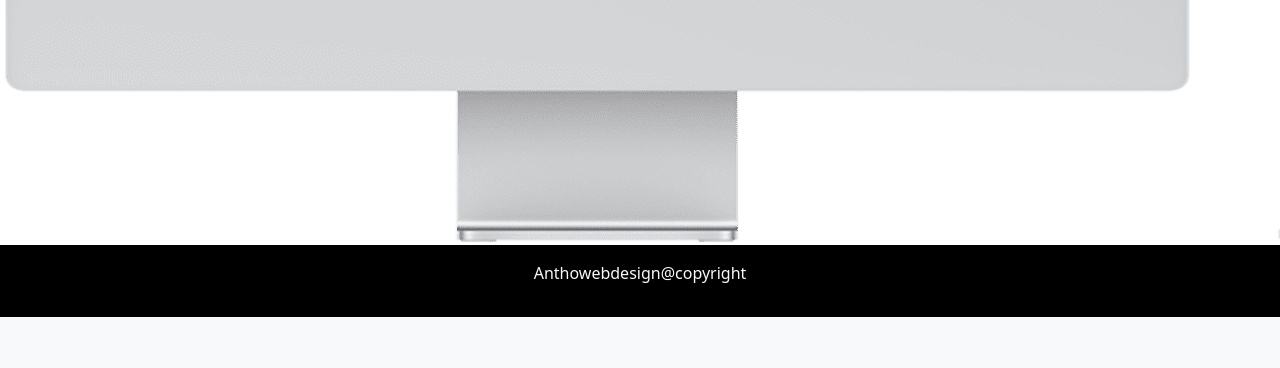
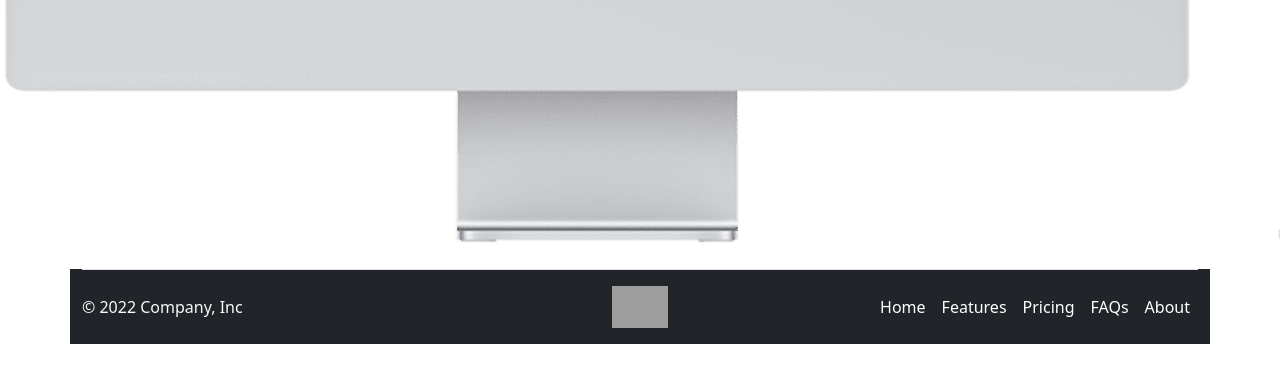
Before and after one commit to Antho-Webdesign/RepareToutSeul, a Django app: a page that uses templates/base.html in a window 1280 px wide; the page is wider, and only the part inside the window is pictured. Shown: the part 1227-1595 px from the top of that part. Before the commit the page ends 1544 px from the top of that part, so only its background shows below. Run offline with Django 4.2, Linux system fonts and the light colour scheme; data comes from the database, SQL or seed files in the repository; both versions use the stored data as it was after the commit; some libraries are stand-ins or nearby versions; grey boxes are pictures that could not be loaded.

Commit message:
footer ok

```diff
--- a/device/models.py
+++ b/device/models.py
@@ -1,4 +1,5 @@
 from django.db import models
+from django.urls import reverse
 from django.utils.text import slugify
 
 
@@ -14,6 +15,9 @@ class Category(models.Model):
 
     def __str__(self):
         return self.name
+
+    def get_absolute_url(self):
+        return reverse('category_detail', args=[str(self.slug)])
 
 
 class Marques(models.Model):
--- a/device/views.py
+++ b/device/views.py
@@ -25,7 +25,6 @@ class CategoryListView(ListView):
         return context
 
 
-
 class CategoryDetailView(DetailView):
     model = Category
     template_name = 'device/category_detail.html'
@@ -33,7 +32,7 @@ class CategoryDetailView(DetailView):
 
     def get_context_data(self, **kwargs):
         context = super().get_context_data(**kwargs)
-        alug = self.kwargs.get('slug') # Récupère le slug de la catégorie dans l'URL
+        alug = self.kwargs.get('slug')  # Récupère le slug de la catégorie dans l'URL
         context['appareils'] = Appareils.objects.filter(category__slug=alug)
         return context
 
--- a/templates/base.html
+++ b/templates/base.html
@@ -36,9 +36,8 @@
 
 {% block content %} {% endblock %}
 
-<footer class="p-3" style="background: black">
+<div class="container bg-dark text text-light">
     {% include 'includes/footer.html' %}
-</footer>
-
+</div>
 </body>
 </html>
--- a/templates/includes/footer.html
+++ b/templates/includes/footer.html
@@ -1,6 +1,41 @@
 
 {% block content %}
-<div>
-    <p class="text-light text-center">Anthowebdesign@copyright</p>
-</div>
+ <style>
+
+a.col-md-4 > img:nth-child(1) {
+  width: 15%;
+}
+
+div.container:nth-child(5) {
+  max-width: none;
+  display: flex;
+  width: 100%;
+  flex-direction: column;
+  color: #fff;
+  margin: auto;
+  justify-content: center;
+}
+
+li.nav-item > a {
+  color: #fff !important;
+}
+
+ </style>
+
+  <footer class="d-flex flex-wrap justify-content-between align-items-center py-3 my-4 border-top">
+    <p class="col-md-4 mb-0 text-light-muted">© 2022 Company, Inc</p>
+
+      <!-- TODO LOGO IMG -->
+    <a href="/" class="col-md-4 d-flex align-items-center justify-content-center mb-3 mb-md-0 me-md-auto link-dark text-decoration-none">
+      <img src="https://anthowebdesign.com/images/logo.png" alt="logo">
+    </a>
+
+    <ul class="nav col-md-4 justify-content-end">
+      <li class="nav-item"><a href="#" class="nav-link px-2 text-muted">Home</a></li>
+      <li class="nav-item"><a href="#" class="nav-link px-2 text-muted">Features</a></li>
+      <li class="nav-item"><a href="#" class="nav-link px-2 text-muted">Pricing</a></li>
+      <li class="nav-item"><a href="#" class="nav-link px-2 text-muted">FAQs</a></li>
+      <li class="nav-item"><a href="#" class="nav-link px-2 text-muted">About</a></li>
+    </ul>
+  </footer>
 {% endblock %}
```
Also changed, not shown: db.sqlite3, media/devices/imac2023ok.png (added).
